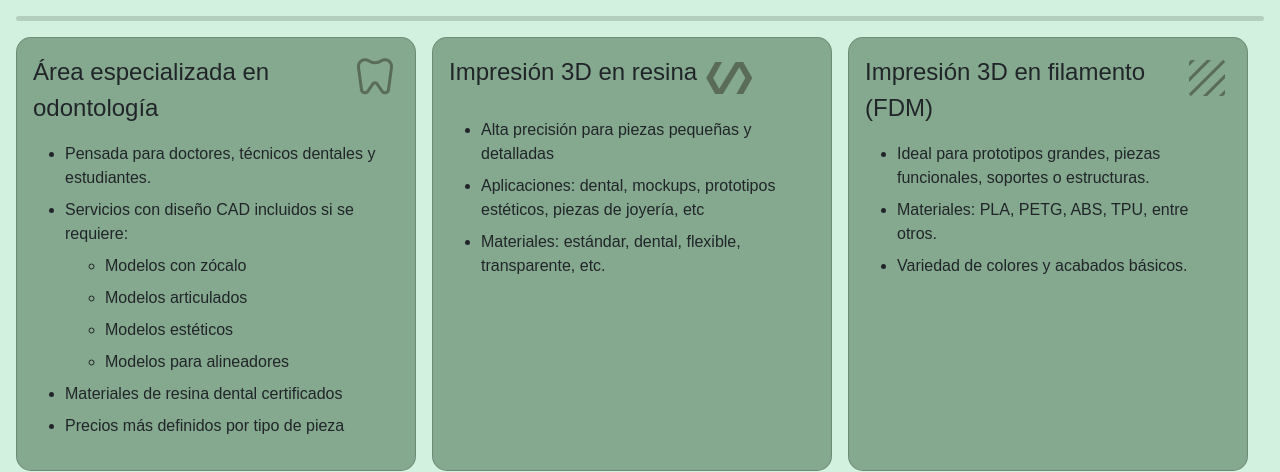
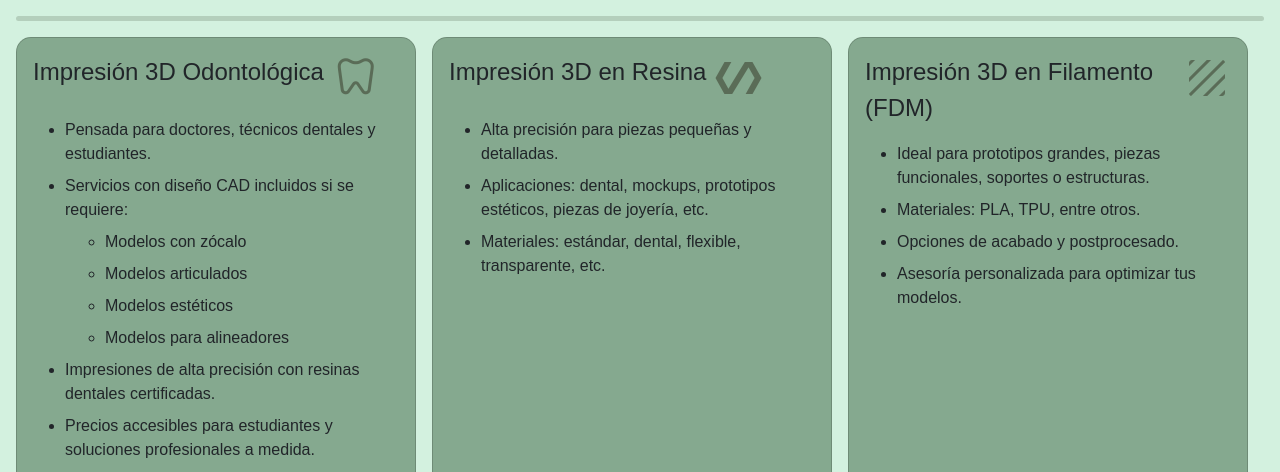
Before and after one commit to MistakenUncle7/3d_prints_website, an Angular app: page / in a window 1280 px wide. Shown: the part 480-952 px from the top of the page. Built offline with nearby package versions, Linux system fonts and the light colour scheme; a web font is replaced by a local one.

Commit message:
Update features-section.component.html

```diff
--- a/src/app/components/features-section/features-section.component.html
+++ b/src/app/components/features-section/features-section.component.html
@@ -6,7 +6,7 @@
 
         <div class="features-container card">
             <div class="features-element">
-                <div class="element-title">Área especializada en odontología</div>
+                <div class="element-title">Impresión 3D Odontológica</div>
                 <span class="material-symbols-outlined">dentistry</span>
             </div>
             <ul>
@@ -19,32 +19,34 @@
                         <li>Modelos para alineadores</li>
                     </ul>
                 </li>
-                <li>Materiales de resina dental certificados</li>
-                <li>Precios más definidos por tipo de pieza</li>
+                <li>Impresiones de alta precisión con resinas dentales certificadas.</li>
+                <li>Precios accesibles para estudiantes y soluciones profesionales a medida.</li>
             </ul>
         </div>
 
         <div class="features-container card">
             <div class="features-element">
-                <div class="element-title">Impresión 3D en resina</div>
+                <div class="element-title">Impresión 3D en Resina</div>
                 <span class="material-symbols-outlined">polymer</span>
             </div>
             <ul>
-                <li>Alta precisión para piezas pequeñas y detalladas</li>
-                <li>Aplicaciones: dental, mockups, prototipos estéticos, piezas de joyería, etc</li>
+                <li>Alta precisión para piezas pequeñas y detalladas.</li>
+                <li>Aplicaciones: dental, mockups, prototipos estéticos, piezas de joyería, etc.</li>
                 <li>Materiales: estándar, dental, flexible, transparente, etc.</li>
             </ul>
         </div>
 
         <div class="features-container card">
             <div class="features-element">
-                <div class="element-title">Impresión 3D en filamento (FDM)</div>
+                <div class="element-title">Impresión 3D en Filamento (FDM)</div>
                 <span class="material-symbols-outlined">texture</span>
             </div>
             <ul>
                 <li>Ideal para prototipos grandes, piezas funcionales, soportes o estructuras.</li>
-                <li>Materiales: PLA, PETG, ABS, TPU, entre otros.</li>
-                <li>Variedad de colores y acabados básicos.</li>
+                <li>Materiales: PLA, TPU, entre otros.</li>
+                <li>Opciones de acabado y postprocesado.</li>
+                <li>Asesoría personalizada para optimizar tus modelos.</li>
+
             </ul>
         </div>
 
```
